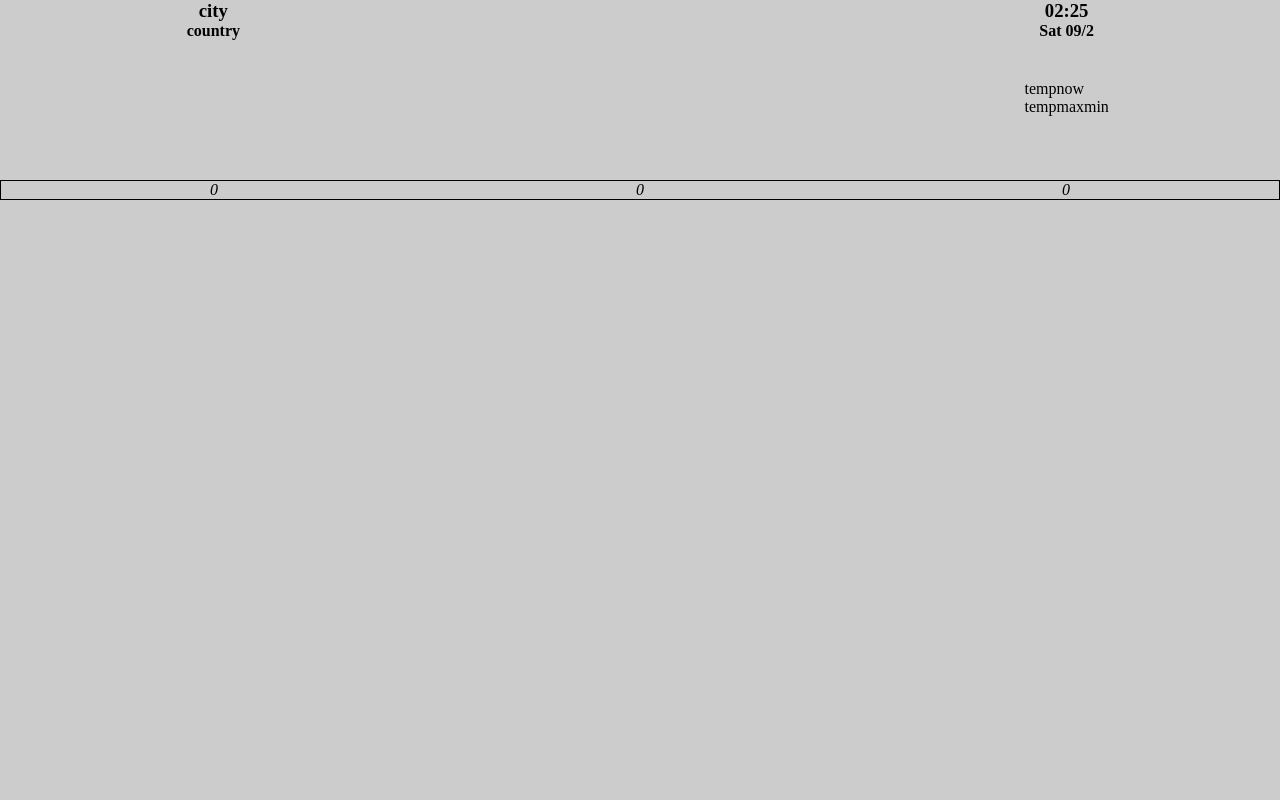
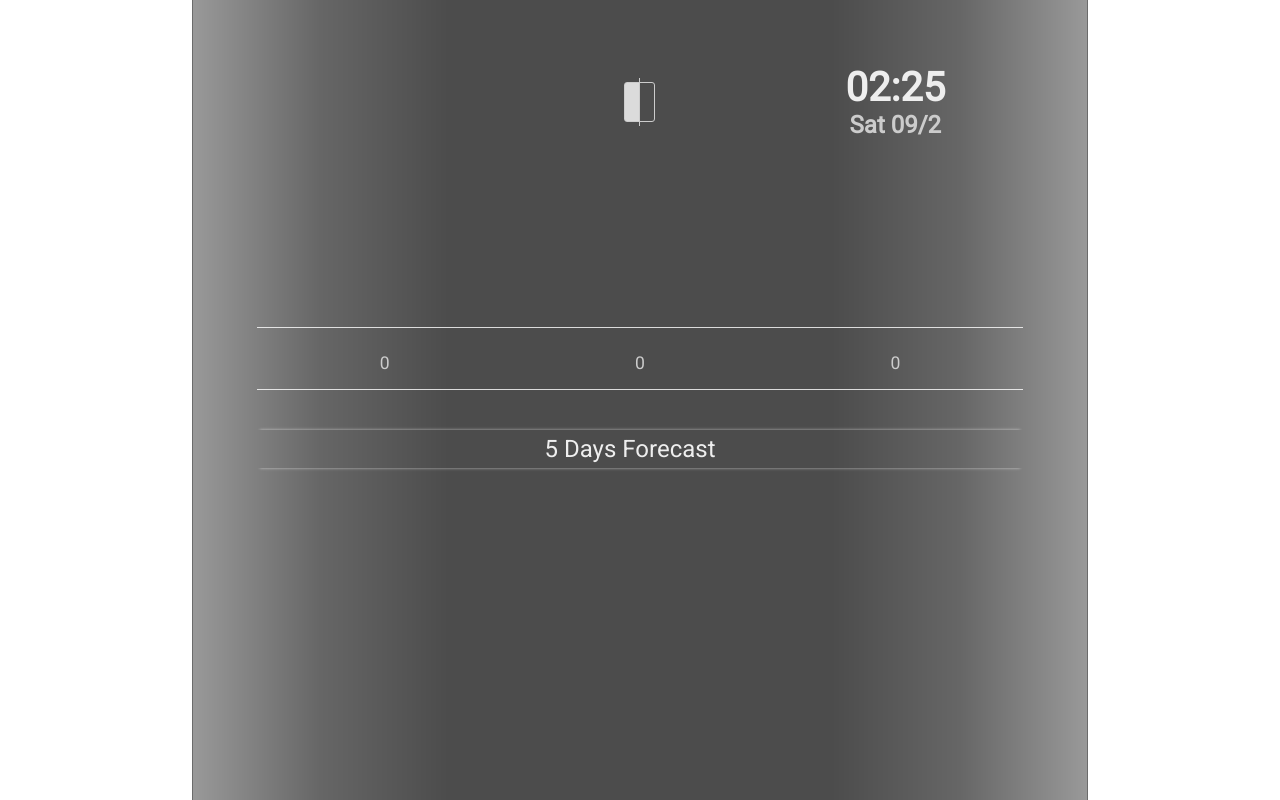
Before and after one commit to gustavoaz7/100DaysOfCode, a plain HTML site: page FreeCodeCamp/Local Weather/index.html in a window 1280 px wide. Drawn offline with Linux system fonts and the light colour scheme; no server answers; some icons are missing.

Commit message:
Local Weather

```diff
--- a/FreeCodeCamp/Local Weather/index.html
+++ b/FreeCodeCamp/Local Weather/index.html
@@ -5,52 +5,69 @@
   <meta name="viewport" content="width=device-width">
 	<title>Local Weather</title>
 	<link rel="stylesheet" href="https://cdnjs.cloudflare.com/ajax/libs/weather-icons/2.0.9/css/weather-icons.min.css">
+  <link href="https://fonts.googleapis.com/css?family=Encode+Sans|Lato|Montserrat|Open+Sans|Raleway|Roboto" rel="stylesheet">
   <link rel="stylesheet" href="style.css">
 </head>
 <body>
+  <div id="body">
     <div class="head">
       <div class="place">
-      <h3 class="city">
-        city
+        <h3 class="city headmain">
+
         </h3>
-      <h4 class="country">
-        country
+        <h4 class="country headsub">
+
         </h4>
       </div>
+      <div class="metric">
+        <i class="wi wi-celsius active"></i><i class="wi wi-fahrenheit"></i>
+      </div>
       <div class="time">
-      <h3 class="hour">
-        hour
+        <h3 class="hour headmain">
+
         </h3>
-      <h4 class="week">
-        week
+        <h4 class="week headsub">
+
         </h4>
       </div>
     </div>
 
     <div class="container">
+      <div class="current">
         <div class="weather">
           <i class="wi bm"></i>
         </div>
         <div class="temperature">
           <div class="tempNow">
-        tempnow
+
           </div>
           <div class="tempMaxMin">
-        tempmaxmin
+
           </div>
         </div>
         <ul class="info">
-      <li><i class="wi wi-humidity sm"><p class="humidity">0</p></i></li>
-      <li><i class="wi wi-cloudy sm"><p class="cloudyness">0</p></i></li>
-      <li><i class="wi wi-strong-wind sm"><p class="wind">0</p></i></li>
+          <li><i class="wi wi-humidity"></i><p class="humidity">0</p></li>
+          <li><i class="wi wi-cloudy"></i><p class="cloudyness">0</p></li>
+          <li><i class="wi wi-strong-wind"></i><p class="wind">0</p></li>
         </ul>
       </div>
+
+
 
       <div class="forecast">
 
       </div>
 
+      <div class="btn">
+        <p class="btnForecast">5 Days Forecast<i class="wi wi-direction-right"></i></p>
+        <p class="btnCurrent"><i class="wi wi-direction-left"></i>Current Weather</p>
+      </div>
 
+      </div>
+
+
+
+  </div>
   <script src="script.js"></script>
 </body>
 
--- a/FreeCodeCamp/Local Weather/style.css
+++ b/FreeCodeCamp/Local Weather/style.css
@@ -1,60 +1,151 @@
-* {padding:0; margin:0; box-sizing: border-box;}
-
+* {
+  padding:0;
+  margin:0;
+  box-sizing: border-box;
+  font-family: 'Roboto', sans-serif;
+  color: #eee;
+  text-align: center;
+}
+html {height:100%;}
 body {
   height: 100%;
   width: 100%;
-  background: #ccc;
+  position: relative;
+  background-size:cover;
+}
+
+.metric {
+  border: 1px solid #ccc;
+  border-radius: 3px;
+  font-size: 4vh;
+  cursor: pointer;
+  background: linear-gradient(to right, rgba(255,255,255,0.8) 50%, transparent 50%);
+}
+.metric i {
+  flex:1;
+  padding: 5px 7px;
+  color: #222;
+}
+.metric i:first-child {border-right: 1px solid #ccc;}
+
+#body {
+  height: 100%;
+  width: 70%;
+  margin: 0 auto;
+  padding: 5%;
+  background: linear-gradient(to right, rgba(0,0,0,0.4), rgba(0,0,0,0.6), rgba(0,0,0,0.7),
+    rgba(0,0,0,0.7), rgba(0,0,0,0.7), rgba(0,0,0,0.7), rgba(0,0,0,0.6), rgba(0,0,0,0.4));
+  border-left: 1px solid rgba(0,0,0, 0.3);
+  border-right: 1px solid rgba(0,0,0, 0.3);
 }
 
 .head {
   display: grid;
   grid-template-columns: repeat(3, 1fr);
-  grid-template-rows: repeat(2, 1fr);
+  grid-template-rows: (1, 1fr);
   justify-items: center;
 }
-
-.place > *{ text-align: center; }
+.head * { align-self: center; }
+.headmain { font-size: 5vh }
+.headsub { font-size: 3vh; color: #ccc; }
 
 .time { grid-column-start: 3; }
-.time > * { text-align: center; }
 
-.bm {transform: scale(7);}
-.sm {transform: scale(1);}
+.bm { transform: scale(7); }
+.sm { transform: scale(1.6); }
 
-.container {
+.container { position: relative; }
+
+.current {
   display: grid;
   grid-template-columns: repeat(3, 1fr);
-  grid-template-rows: repeat(6, 1fr);
-  justify-items: center;
+  grid-template-rows: repeat(4, 1fr);
+  opacity: 1;
+  transition: all 0.5s;
+}
+.current.active {
+  transform: translateX(30%);
+  opacity: 0;
 }
 
 .weather {
   grid-row: 1 / span 3;
   grid-column: 1 / span 2;
   align-self: center;
+  padding-right: 20%;
 }
 
 .temperature {
   grid-row-start: 1;
   grid-row-end: 4;
+  align-self: center;
 }
 
+.tempNow { font-size: 7vh; }
 .tempNow>* { display: inline-block; }
-.tempMaxMin>*{ display: inline-block; }
+.tempMaxMin {
+  font-size: 3vh;
+  padding: 0 12%;
+  display: flex;
+}
+.tempMaxMin>*{ flex: 1; }
 
 .info {
-  grid-row-start: 6;
-  grid-column-start: span 3;
+  grid-row-start: 4;
+  grid-column: 1 / 5;
   width: 100%;
-  border:1px solid black;
+  border-top: 1px solid rgba(255,255,255,0.8);
+  border-bottom: 1px solid rgba(255,255,255,0.8);
+  padding: 2% 0;
   display: flex;
-
+  font-size: 5.5vh;
 }
 .info li {
   display: inline-block;
   flex: 1;
-  text-align: center;
+}
+.info li p {
+  margin-top: 10px;
+  font-size: 2.2vh;
+  color: #ccc;}
+
+.forecast {
+  opacity: 0;
+  width: 80%;
+  height: 80%;
+  position: absolute;
+  top: 5%;
+  left: -30%;
+  transition: all 0.5s;
+}
+.forecast.active {
+  transform: translateX(50%);
+  opacity: 1;
 }
 
-.fore {display: flex;}
-.fore>*{flex:1; text-align: center;}
+.fore {
+  display: flex;
+  height: 20%;
+  align-self: center;
+  border-top: 1px solid rgba(255,255,255,0.8);
+}
+.fore:last-child {border-bottom: 1px solid rgba(255,255,255,0.8);}
+.fore>*{
+  flex:1;
+  align-self: center;
+  font-size: 3vh;
+}
+.fore>p { text-align: left; }
+.fore>span { display: flex; }
+.fore>span p { flex: 1; }
+.fore>span:first-child { padding-left: 20%; }
+
+.btn {
+  margin-top: 5vh;
+  font-size: 3vh;
+  cursor: pointer;
+  padding: 5px;
+  box-shadow: 0 3px 3px -3px rgba(255,255,255,0.6), 0 -3px 3px -3px rgba(255,255,255,0.6);
+}
+.btnCurrent { display: none; }
+.btn i {transform: scale(1.4, 2); margin: 0 10px;}
```
Also changed, not shown: FreeCodeCamp/Local Weather/Local Weather.gif (added). Lines whose indentation alone changed are shown as unchanged.
